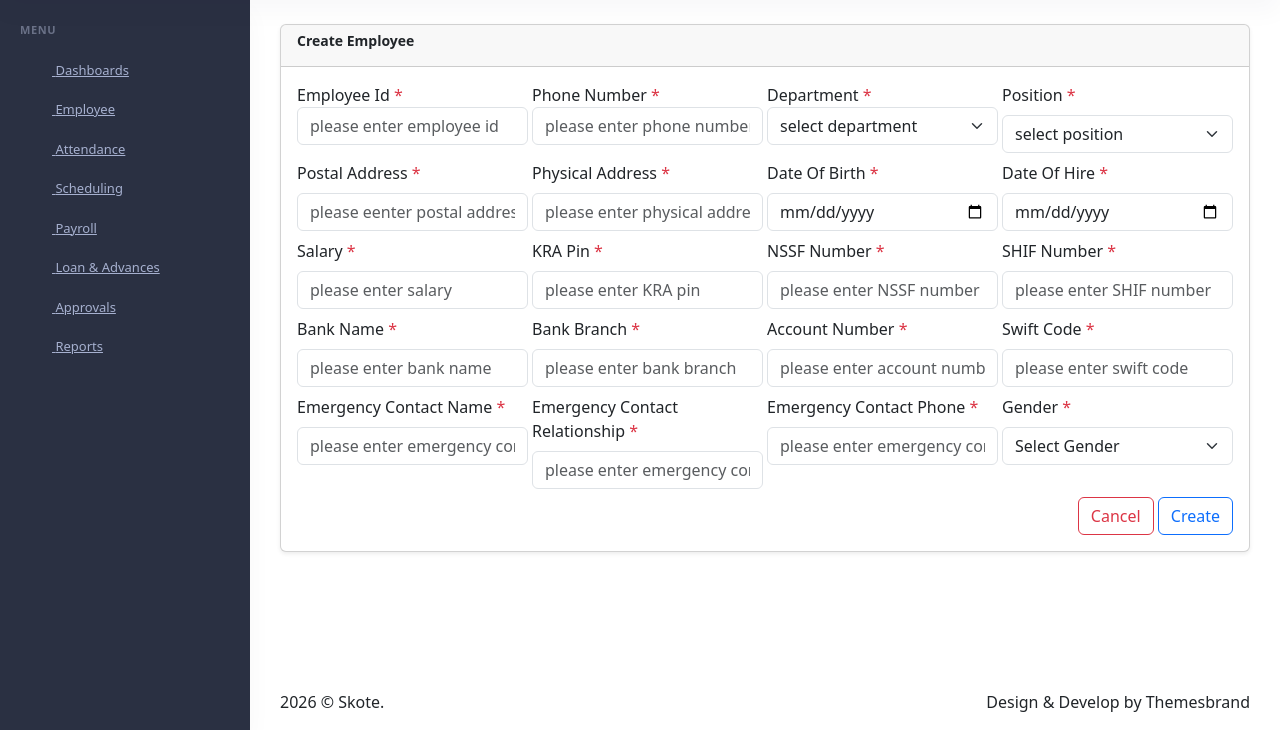
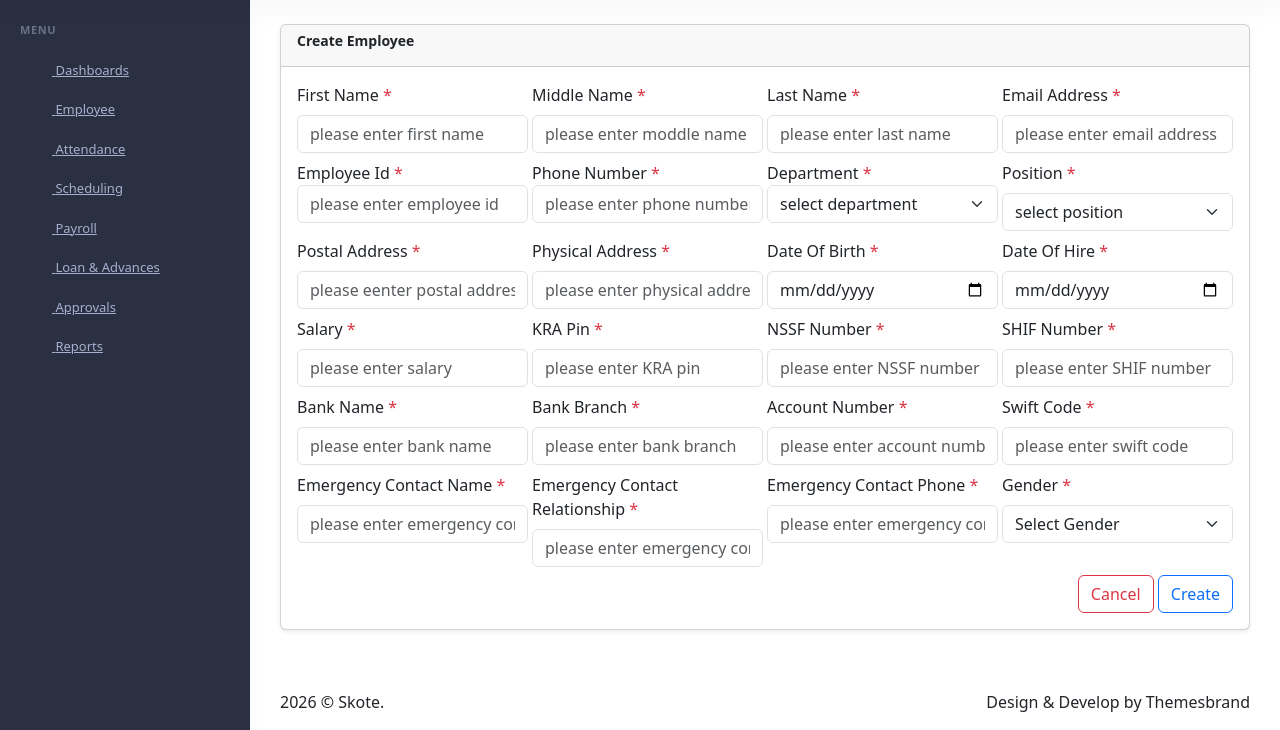
Before and after one commit to gathonimburu5/employee_app, a Django app: page /employees/create/ in a window 1280 px wide. Shown: the part 70-800 px from the top of the page. Run offline with Django 5.2, Linux system fonts and the light colour scheme; data that the repository does not hold is empty; some libraries are stand-ins or nearby versions.

Commit message:
updating the structure wise and more updates

```diff
--- a/employee_api/service.py
+++ b/employee_api/service.py
@@ -55,36 +55,6 @@ class EmployeeService:
 
     @staticmethod
     @transaction.atomic
-    def createEmployee(user, employee_id, phone_number, postal_address, physical_address, department, position, date_of_birth, date_of_hire, salary, kra_pin=None, nssf_number=None, bank_account_number=None,
-                       bank_name=None, bank_branch=None, bank_swift_code=None, status='active', gender=None, employee_photo=None, emergency_contact_name=None, emergency_contact_relationship=None, emergency_contact_phone=None,
-                       created_by=None):
-        try:
-            employee = Employee(
-                user=user,
-                employee_id=employee_id,
-                phone_number=phone_number,
-                postal_address=postal_address,
-                physical_address=physical_address,
-                department=department,
-                position=position,
-                date_of_birth=date_of_birth,
-                date_of_hire=date_of_hire,
-                salary=salary,
-                kra_pin=kra_pin,
-                nssf_number=nssf_number,
-                bank_account_number=bank_account_number,
-                bank_name=bank_name,
-                bank_branch=bank_branch,
-                bank_swift_code=bank_swift_code,
-                status=status,
-                gender=gender,
-                employee_photo=employee_photo,
-                emergency_contact_name=emergency_contact_name,
-                emergency_contact_relationship=emergency_contact_relationship,
-                emergency_contact_phone=emergency_contact_phone,
-                created_by=created_by
-            )
-            employee.save()
-            return employee
-        except Exception as e:
-            raise ValueError(f"Error creating employee: {str(e)}")
+    def createEmployee(employee_data, created_by=None):
+        employee = Employee.objects.create(**employee_data, created_by=created_by)
+        return employee
--- a/employee_api/views.py
+++ b/employee_api/views.py
@@ -14,8 +14,12 @@ def employee_create(request):
 
     if request.method == "POST":
         # Extract form data
-        user = request.user
+        # user = request.user
         employee_id = request.POST.get("employee_id")
+        first_name = request.POST.get("first_name")
+        middle_name = request.POST.get("middle_name")
+        last_name = request.POST.get("last_name")
+        email_address = request.POST.get("email_address")
         phone_number = request.POST.get("phone_number")
         postal_address = request.POST.get("postal_address")
         physical_address = request.POST.get("physical_address")
@@ -24,50 +28,64 @@ def employee_create(request):
         date_of_birth = request.POST.get("date_of_birth")
         date_of_hire = request.POST.get("date_of_hire")
         salary = request.POST.get("salary")
-        kra_pin = request.POST.get("kra_pin")
-        nssf_number = request.POST.get("nssf_number")
-        bank_account_number = request.POST.get("bank_account_number")
-        bank_name = request.POST.get("bank_name")
-        bank_branch = request.POST.get("bank_branch")
-        bank_swift_code = request.POST.get("bank_swift_code")
-        status = request.POST.get("status")
+        kra_pin = request.POST.get("kra_pin") or None
+        nssf_number = request.POST.get("nssf_number") or None
+        shif_number = request.POST.get("shif_number") or None
+        bank_account_number = request.POST.get("bank_account_number") or None
+        bank_name = request.POST.get("bank_name") or None
+        bank_branch = request.POST.get("bank_branch") or None
+        bank_swift_code = request.POST.get("bank_swift_code") or None
+        status = request.POST.get("status") or "active"
         gender = request.POST.get("gender")
-        employee_photo = request.FILES.get("employee_photo")
-        emergency_contact_name = request.POST.get("emergency_contact_name")
-        emergency_contact_relationship = request.POST.get("emergency_contact_relationship")
-        emergency_contact_phone = request.POST.get("emergency_contact_phone")
+        employee_photo = request.FILES.get("employee_photo") or None
+        emergency_contact_name = request.POST.get("emergency_contact_name") or None
+        emergency_contact_relationship = request.POST.get("emergency_contact_relationship") or None
+        emergency_contact_phone = request.POST.get("emergency_contact_phone") or None
         created_by = request.user if request.user.is_authenticated else None
 
         # Create the employee
         try:
-            department = EmployeeService.getAllDepartments().get(id=department_id)
-            position = EmployeeService.getAllPositions().get(id=position_id)
+            department = departments.get(id=department_id)
+            if not department:
+                messages.error(request, "department is required!!")
+                return redirect("employee_create")
 
-            EmployeeService.createEmployee(
-                user=user,
-                employee_id=employee_id,
-                phone_number=phone_number,
-                postal_address=postal_address,
-                physical_address=physical_address,
-                department=department,
-                position=position,
-                date_of_birth=date_of_birth,
-                date_of_hire=date_of_hire,
-                salary=salary,
-                kra_pin=kra_pin,
-                nssf_number=nssf_number,
-                bank_account_number=bank_account_number,
-                bank_name=bank_name,
-                bank_branch=bank_branch,
-                bank_swift_code=bank_swift_code,
-                status=status,
-                gender=gender,
-                employee_photo=employee_photo,
-                emergency_contact_name=emergency_contact_name,
-                emergency_contact_relationship=emergency_contact_relationship,
-                emergency_contact_phone=emergency_contact_phone,
-                created_by=created_by
-            )
+            position = positions.get(id=position_id)
+            if not position:
+                messages.error(request, "position is required!!")
+                return redirect("employee_create")
+
+            employee_data = {
+                "user": None,
+                "employee_id": employee_id,
+                "first_name": first_name,
+                "middle_name": middle_name,
+                "last_name": last_name,
+                "email_address": email_address,
+                "phone_number": phone_number,
+                "postal_address": postal_address,
+                "physical_address": physical_address,
+                "department": department,
+                "position": position,
+                "date_of_birth": date_of_birth,
+                "date_of_hire": date_of_hire,
+                "salary": salary,
+                "kra_pin": kra_pin,
+                "nssf_number": nssf_number,
+                "shif_number": shif_number,
+                "bank_account_number": bank_account_number,
+                "bank_name": bank_name,
+                "bank_branch": bank_branch,
+                "bank_swift_code": bank_swift_code,
+                "status": status,
+                "gender": gender,
+                "employee_photo": employee_photo,
+                "emergency_contact_name": emergency_contact_name,
+                "emergency_contact_relationship": emergency_contact_relationship,
+                "emergency_contact_phone": emergency_contact_phone
+            }
+
+            EmployeeService.createEmployee(employee_data, created_by=created_by)
             messages.success(request, "Employee created successfully.")
             return redirect("employee_list")
 
--- a/templates/employee_api/employee_create.html
+++ b/templates/employee_api/employee_create.html
@@ -12,6 +12,32 @@
             <div class="card-body">
                 <form method="post" enctype="multipart/form-data" action="{% url 'employee_create' %}">
                     {% csrf_token %}
+                    <div class="row g-1 mb-2">
+                        <div class="col-md-3">
+                            <div class="form-group">
+                                <label for="first_name" class="form-label">First Name <span class="text-danger">*</span></label>
+                                <input type="text" id="first_name" name="first_name" placeholder="please enter first name" required class="form-control">
+                            </div>
+                        </div>
+                        <div class="col-md-3">
+                            <div class="form-group">
+                                <label for="middle_name" class="form-label">Middle Name <span class="text-danger">*</span></label>
+                                <input type="text" name="middle_name" id="middle_name" placeholder="please enter moddle name" required class="form-control">
+                            </div>
+                        </div>
+                        <div class="col-md-3">
+                            <div class="form-group">
+                                <label for="last_name" class="form-label">Last Name <span class="text-danger">*</span></label>
+                                <input type="text" id="last_name" name="last_name" placeholder="please enter last name" required class="form-control">
+                            </div>
+                        </div>
+                        <div class="col-md-3">
+                            <div class="form-group">
+                                <label for="email_address" class="form-label">Email Address <span class="text-danger">*</span></label>
+                                <input type="email" name="email_address" id="email_address" placeholder="please enter email address" required class="form-control">
+                            </div>
+                        </div>
+                    </div>
                     <div class="row g-1 mb-2">
                         <div class="col-md-3">
                             <div class="form-group">
```
Also changed, not shown: employee_api/models.py (+7 -2 lines), employee_api/migrations/0002_employee_email_address_employee_first_name_and_more.py (added).
